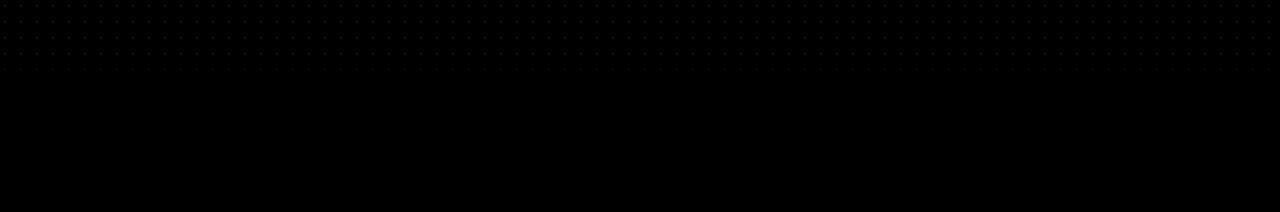
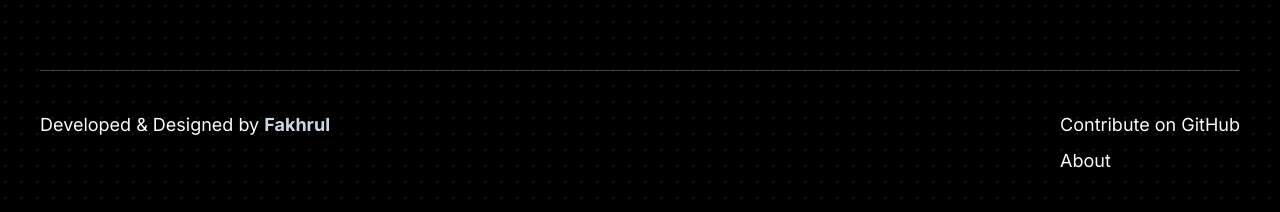
Before and after one commit to 0xffakhrul/cari-idea, a Next.js app: page / in a window 1280 px wide. Shown: the part 847-1059 px from the top of the page. Before the commit the page ends 917 px from the top, so only its background shows below. Built offline with nearby package versions, Linux system fonts and the light colour scheme; no server answers; the database is empty.

Commit message:
ui improve, title and add footer

```diff
--- a/app/layout.tsx
+++ b/app/layout.tsx
@@ -4,11 +4,12 @@ import "./globals.css";
 import { Navbar } from "./components/navbar";
 import { ThemeProvider } from "@/components/theme-provider";
 import { ClerkProvider } from "@clerk/nextjs";
+import { Footer } from "@/components/footer";
 
 const inter = Inter({ subsets: ["latin"] });
 
 export const metadata: Metadata = {
-  title: "Create Next App",
+  title: "Cari Idea",
   description: "Generated by create next app",
 };
 
@@ -21,9 +22,9 @@ export default function RootLayout({
     <ClerkProvider>
       <html lang="en">
         <body
-          className={`${inter.className} bg-black bg-dot-white/[0.2] max-w-7xl mx-auto px-5 lg:px-10`}
+          className={`${inter.className} bg-black bg-dot-white/[0.2] max-w-7xl mx-auto px-5 lg:px-10 min-h-screen flex flex-col`}
         >
-          <div className="absolute pointer-events-none inset-0 flex items-center justify-center dark:bg-black bg-white [mask-image:radial-gradient(ellipse_at_center,transparent_50%,black)]"></div>
+          <div className="absolute pointer-events-none inset-0 flex items-center justify-center dark:bg-black bg-white [mask-image:radial-gradient(ellipse_at_center,transparent_80%,black)]"></div>
           <ThemeProvider
             attribute="class"
             defaultTheme="dark"
@@ -34,6 +35,7 @@ export default function RootLayout({
               <Navbar />
             </header>
             {children}
+            <Footer />
           </ThemeProvider>
         </body>
       </html>
--- /dev/null
+++ b/components/footer.tsx
@@ -0,0 +1,14 @@
+export const Footer = () => {
+  return (
+    <div className="py-5 md:py-10 border-t border-slate-300 border-opacity-30 flex items-start justify-between mt-auto">
+      <p className="hidden md:block text-sm md:text-lg">
+        Developed & Designed by{" "}
+        <span className="font-bold text-slate-300">Fakhrul</span>{" "}
+      </p>
+      <div className="text-sm md:text-lg space-y-2">
+        <p>Contribute on GitHub</p>
+        <p>About</p>
+      </div>
+    </div>
+  );
+};
```
